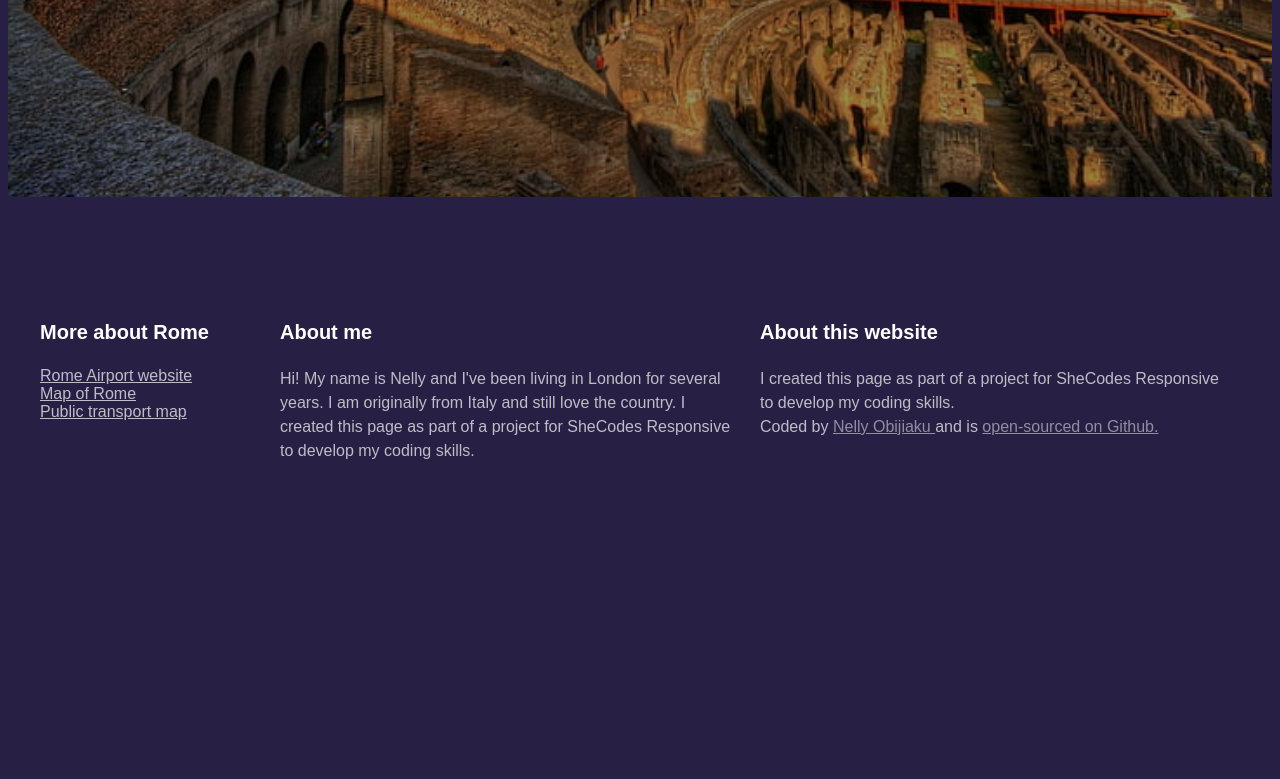
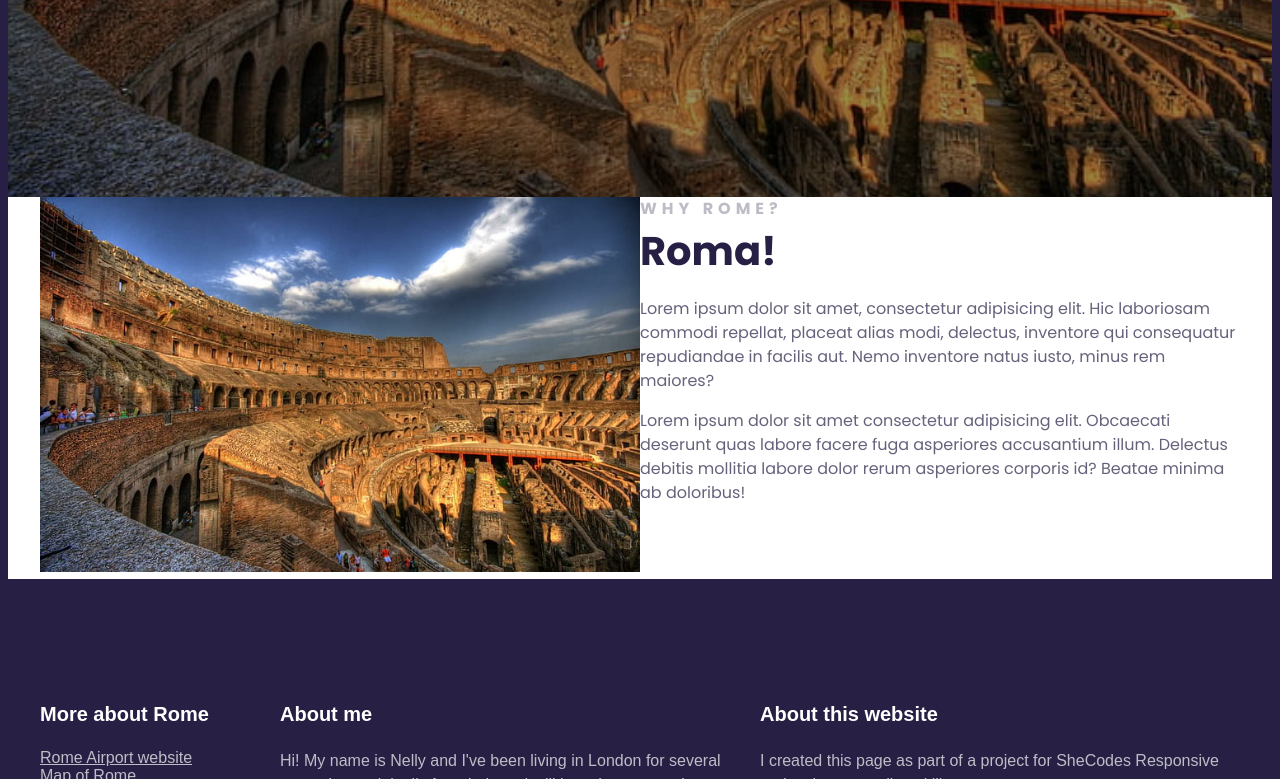
Before and after one commit to nellyobi/Travel-project, a plain HTML site: page index.html in a window 1280 px wide. Shown: the part 548-1327 px from the top of the page. Before the commit the page ends 1135 px from the top, so only its background shows below. Drawn offline with Linux system fonts and the light colour scheme.

Commit message:
Added the grids

```diff
--- a/index.html
+++ b/index.html
@@ -24,10 +24,36 @@ rel="stylesheet">
     </h2>
     <a href="#more"> Learn more </a>
 </header>
+<main>
+    <section class="grid grid-2-columns">
+      <div>
+        <img
+          src="images/colosseum-roma-wallpaper-preview.jpeg"
+          alt="The colosseum"
+          class="img-responsive"
+        />
+      </div>
+      <div>
+        <h2>Why Rome?</h2>
+        <h3>Roma!</h3>
+        <p>
+          Lorem ipsum dolor sit amet, consectetur adipisicing elit.
+          Hic laboriosam commodi repellat, placeat alias modi, delectus, inventore qui consequatur repudiandae in facilis aut.
+          Nemo inventore natus iusto, minus rem maiores?
+        </p>
+        <p>
+          Lorem ipsum dolor sit amet consectetur adipisicing elit.
+          Obcaecati deserunt quas labore facere fuga asperiores accusantium illum.
+          Delectus debitis mollitia labore dolor rerum asperiores corporis id?
+          Beatae minima ab doloribus!
+        </p>
+      </div>
+    </section>
+  </main>
 
 
     <footer>
-        <section class="grid">
+        <section class="grid grid-3-columns-with-first-narrow">
             <div>
                 <h3>More about Rome</h3>
 
--- a/src/styles.css
+++ b/src/styles.css
@@ -10,6 +10,17 @@ body {
     display: grid;
     grid-template-columns: 1fr 2fr 2fr;
 }
+.img-responsive {
+    max-width: 100%;
+  }
+
+  .grid-2-columns {
+    grid-template-columns: 1fr 1fr;
+  }
+
+  .grid-3-columns-with-first-narrow {
+    grid-template-columns: 1fr 2fr 2fr;
+  }
 section {
     max-width: 1200px;
     margin: 0 auto;
@@ -74,6 +85,40 @@ header h1 {
     text-transform: uppercase;
     background: white;
   }
+
+  main {
+    background-color: white;
+  }
+
+  main h2 {
+    font-weight: 700;
+    font-size: 16px;
+    line-height: 1.5;
+    margin: 0;
+    letter-spacing: 5px;
+    color: #272044;
+    opacity: 0.3;
+    text-transform: uppercase;
+  }
+
+  main h3 {
+    font-weight: 700;
+    font-size: 40px;
+    line-height: 1.5;
+    color: #272044;
+    margin: 0;
+  }
+
+  main p {
+    font-style: normal;
+    font-weight: 400;
+    font-size: 16px;
+    line-height: 1.5;
+    color: #272044;
+    opacity: 0.7;
+  }
+
+
   footer {
     color: white;
     background-image: linear-gradient(
@@ -132,4 +177,12 @@ header h1 {
     header h3 {
       font-size: 12px;
     }
+    .grid {
+        grid-template-columns: 1fr;
+        grid-gap: 32px;
+      }
+
+      section {
+        padding: 30px;
+      }
   }
```
